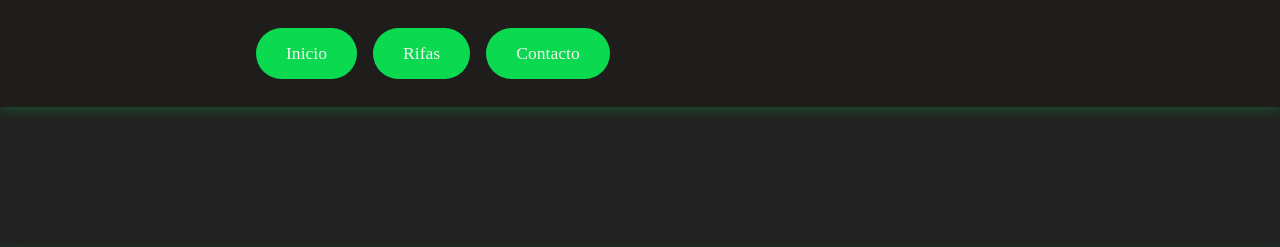
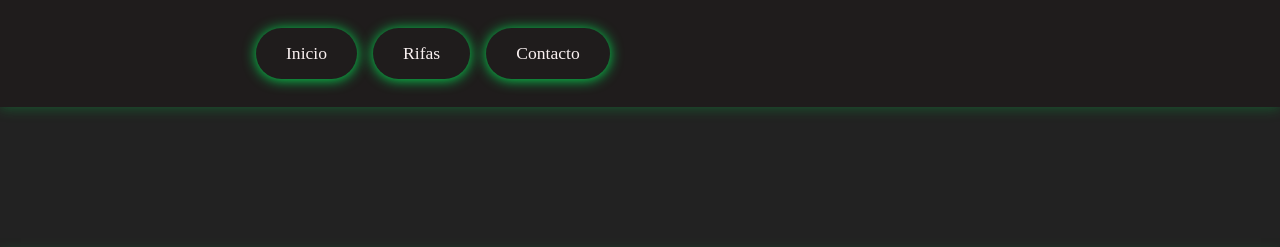
Before and after one commit to Jguerrero45/Proyecto_rifas, a plain HTML site: page index.html in a window 1280 px wide. Shown: the top 247 px of the page. Drawn offline with Linux system fonts and the light colour scheme.

Commit message:
Cambiado el nav a color del header y agregadas sombras de la paleta

```diff
--- a/css/generales.css
+++ b/css/generales.css
@@ -39,8 +39,9 @@ header {
 
 .nav-menu li {
     margin-right: 16px;
-    background-color: #0BDA51;
+    background-color: #1f1c1c;
     border-radius: 100px;
+    box-shadow: 0px 1px 13px rgba(5, 218, 81, 1);
 
 }
 
```
